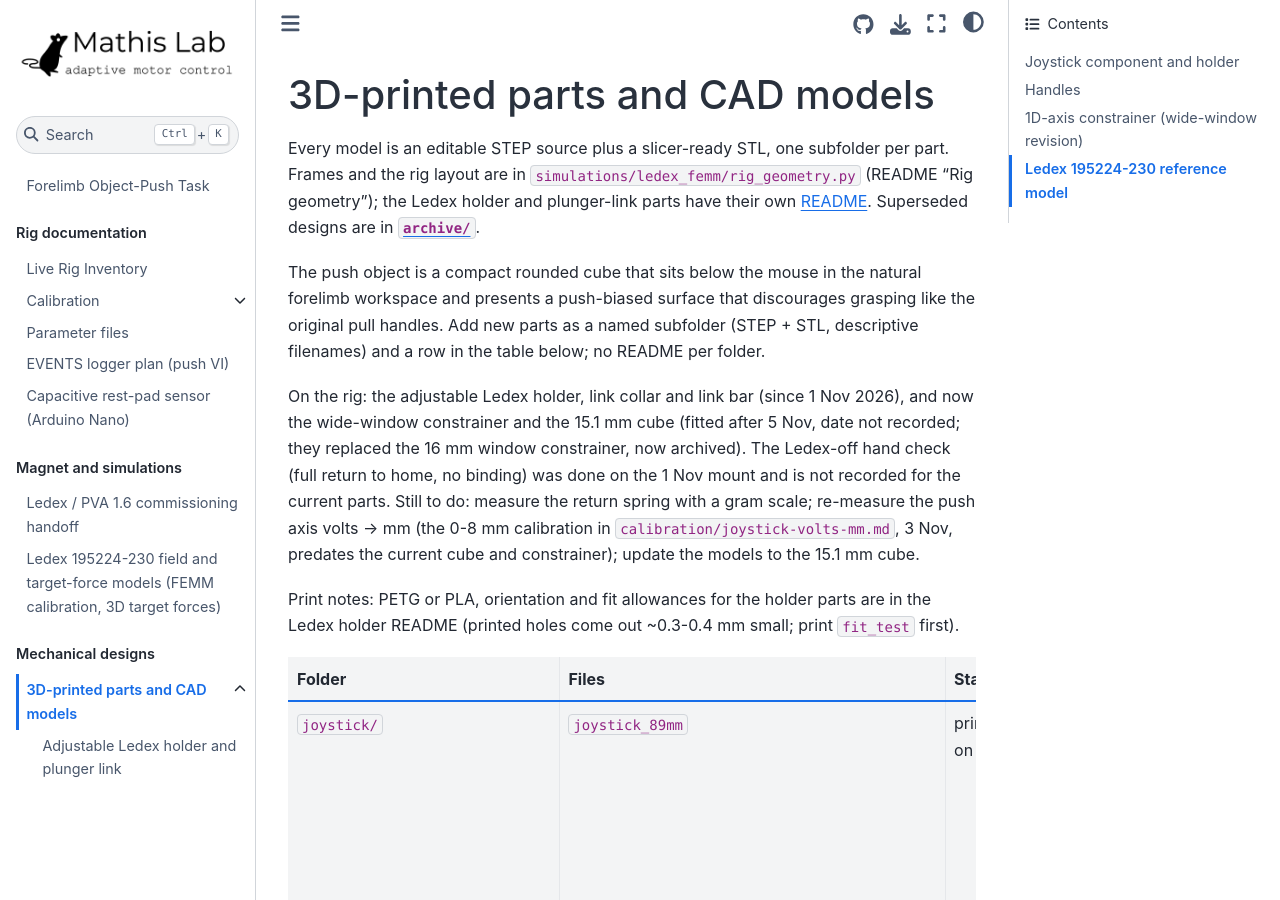
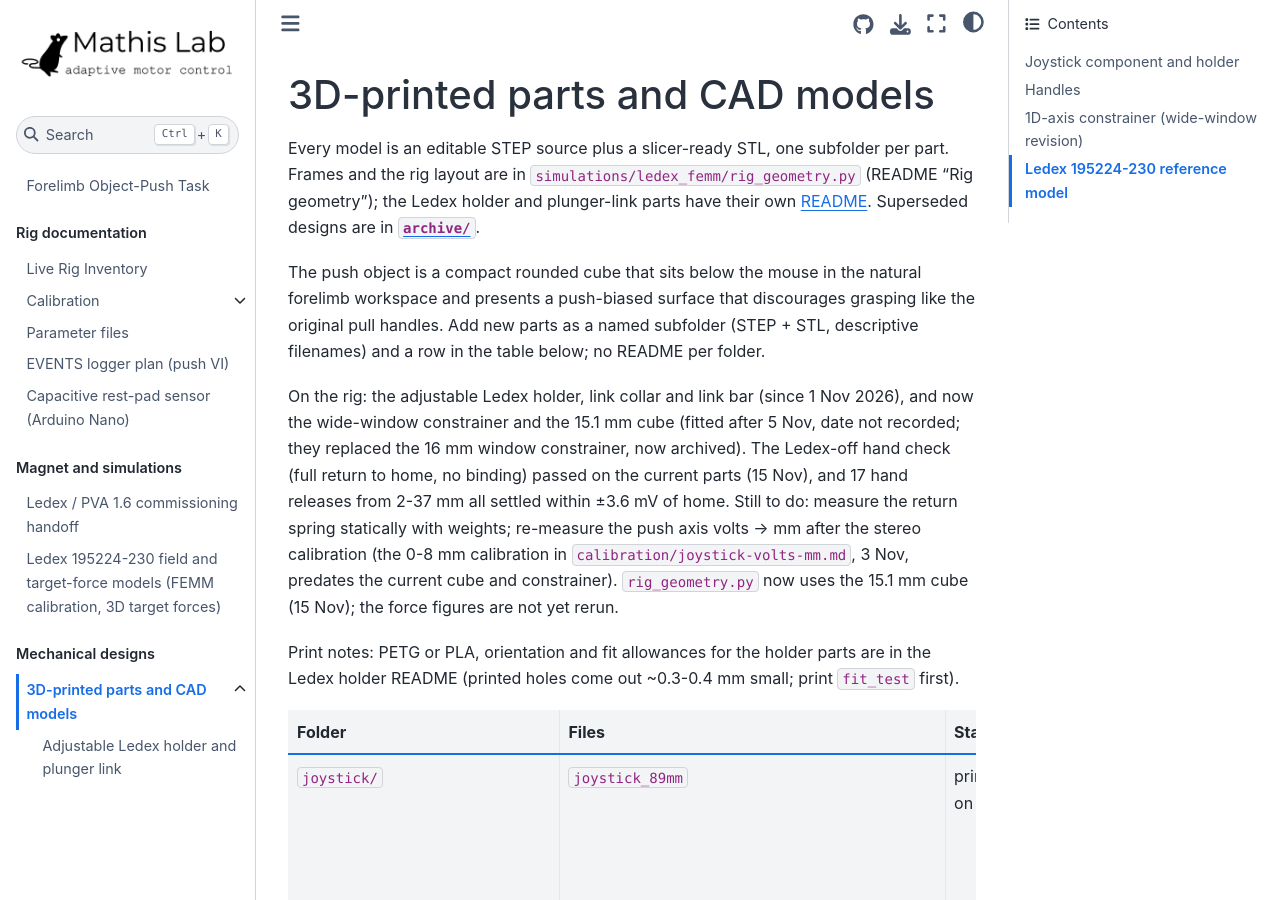
Before and after one commit to AdaptiveMotorControlLab/JoystickPushTask, a Jupyter Book: the page built from mechanical/README.md, in a window 1280 px wide and 900 px high. Built offline with Jupyter Book 1.0.4 settings and Sphinx 7.4.7 and the Sphinx Book theme 1.1.4, drawn with Linux system fonts in a browser that asks for light colours; some of the changed text lies outside the part shown.

Commit message:
Record the 15 Nov magnet bench results, the PVA dither problem and the switch to the Bürkert 8605, and update the rig model to the 15.1 mm cube.

```diff
--- a/mechanical/README.md
+++ b/mechanical/README.md
@@ -11,10 +11,11 @@ named subfolder (STEP + STL, descriptive filenames) and a row in the table below
 
 On the rig: the adjustable Ledex holder, link collar and link bar (since 1 Nov 2026), and now the wide-window
 constrainer and the 15.1 mm cube (fitted after 5 Nov, date not recorded; they replaced the 16 mm window
-constrainer, now archived). The Ledex-off hand check (full return to home, no binding) was done on the 1 Nov
-mount and is not recorded for the current parts. Still to do: measure the return spring with a gram scale;
-re-measure the push axis volts → mm (the 0-8 mm calibration in `calibration/joystick-volts-mm.md`, 3 Nov,
-predates the current cube and constrainer); update the models to the 15.1 mm cube.
+constrainer, now archived). The Ledex-off hand check (full return to home, no binding) passed on the current
+parts (15 Nov), and 17 hand releases from 2-37 mm all settled within ±3.6 mV of home. Still to do: measure the
+return spring statically with weights; re-measure the push axis volts → mm after the stereo calibration (the
+0-8 mm calibration in `calibration/joystick-volts-mm.md`, 3 Nov, predates the current cube and constrainer).
+`rig_geometry.py` now uses the 15.1 mm cube (15 Nov); the force figures are not yet rerun.
 
 Print notes: PETG or PLA, orientation and fit allowances for the holder parts are in the Ledex holder
 README (printed holes come out ~0.3-0.4 mm small; print `fit_test` first).
@@ -51,14 +52,14 @@ README (printed holes come out ~0.3-0.4 mm small; print `fit_test` first).
 
   | Revision | Height | Holes (diameter × depth) | Volume | Where |
   | --- | --- | --- | --- | --- |
-  | `joystick_handle_cube_11p5` (17 Oct) | 10.0 mm | 3.2 × 3.2 mm | 1130 mm³ | archive; still used by the force and geometry models |
+  | `joystick_handle_cube_11p5` (17 Oct) | 10.0 mm | 3.2 × 3.2 mm | 1130 mm³ | archive; used by the force models until 15 Nov |
   | `joystick_handle_cube_11p5_h14p1` (28 Oct) | 14.1 mm | 3.2 × 3.2 mm | 1641 mm³ | archive |
   | `joystick_handle_cube_11p5_h15p1_d3p3_dp4p2` (5 Nov) | 15.1 mm | 3.3 × 4.2 mm | 1736 mm³ | here; on the rig |
 
-  The 15.1 mm revision is the one on the rig. The models
-  (`simulations/ledex_femm/rig_geometry.py`, `CUBE_STL`) still use the 10 mm cube; the taller cubes (and the deeper
-  holes of the newest one) change the contact height, so update `CUBE_STL` and the cube placement and rerun the
-  models before relying on force estimates at the cube.
+  The 15.1 mm revision is the one on the rig and, since 15 Nov, in `simulations/ledex_femm/rig_geometry.py`
+  (`CUBE_STL`, placement from the hole geometry: cube at shaft z 86.45-101.55, contact at mid-height z 94.0 instead
+  of 92.4). The force figures and README tables there still come from the 10 mm cube (lever ratios change by
+  ~1-2 %); rerun them after the spring curve is measured.
 - **Original 20 mm cube** (used from the first mouse session, 16 Oct) and the older narrow-cube revisions are
   archived in [`archive/joystick-handle-cube/`](../archive/joystick-handle-cube/).
 - **38 × 3 × 3.1 mm bar handle** (never fitted) is archived in [`archive/joystick-handle-bar/`](../archive/joystick-handle-bar/).
```
Also changed, not shown: docs/PROJECT_PLAN.md (+4 -3 lines), simulations/ledex_femm/README.md (+2 -2 lines), 3 other files.
